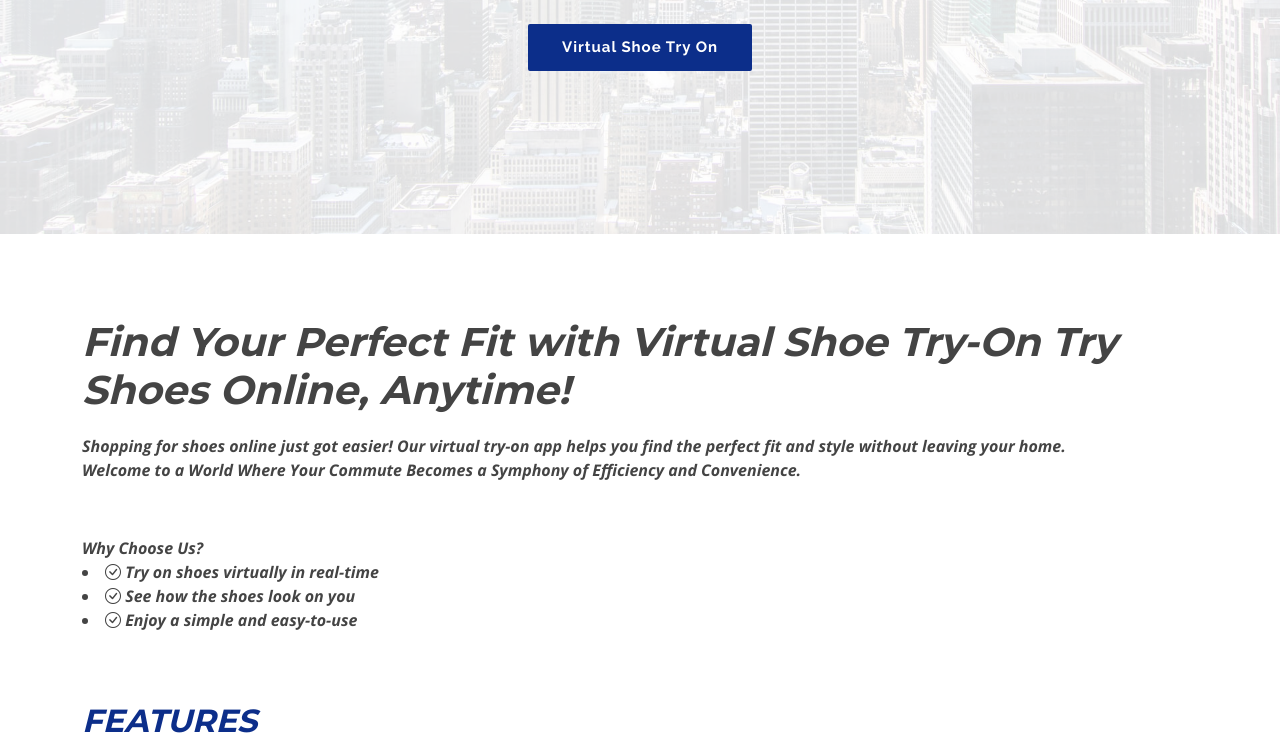
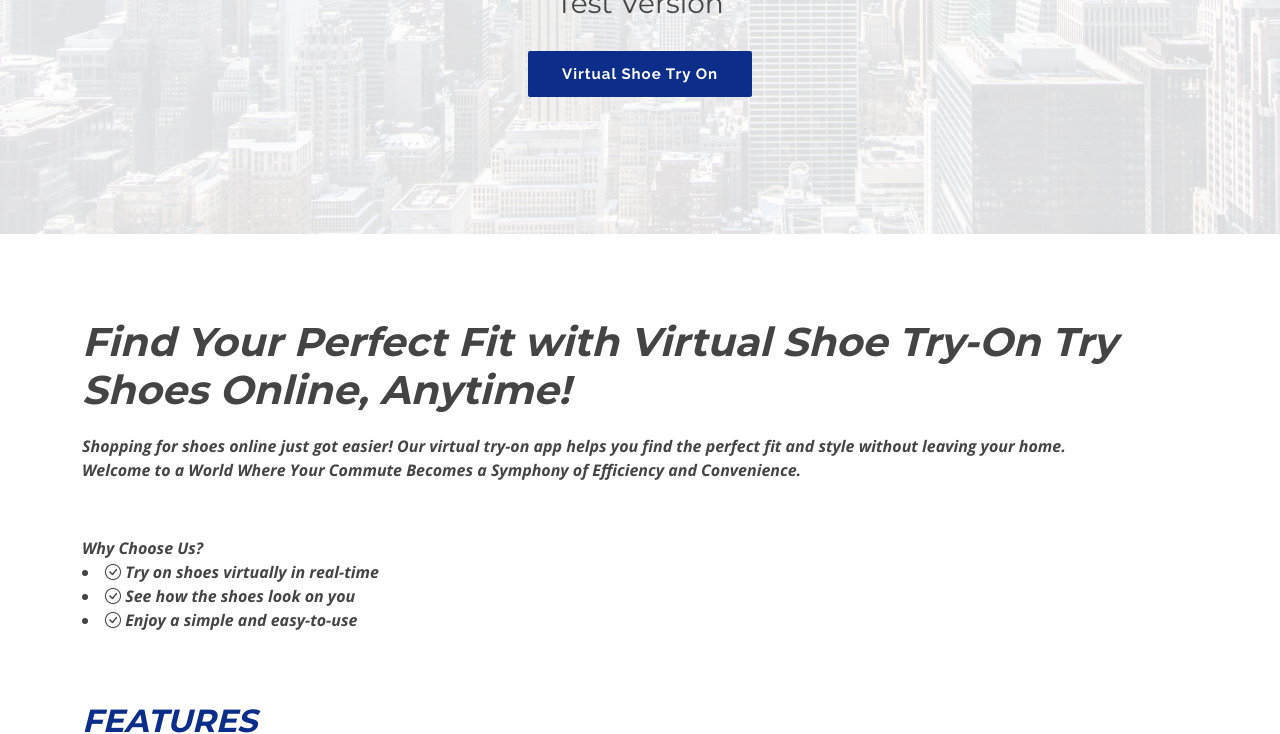
Before and after one commit to bhoomiraut/Shoe-VTON, a plain HTML site: page index.html in a window 1280 px wide. Shown: the part 366-1100 px from the top of the page. Drawn offline with nearby package versions, Linux system fonts and the light colour scheme.

Commit message:
Test Version index.html

```diff
--- a/index.html
+++ b/index.html
@@ -74,6 +74,7 @@
 
     <div class="hero-content" data-aos="fade-up">
       <h2>Try Before You Buy – Virtually!</h2>
+      <h3>Test Version</h3>
       <div>
         <a href="virtualshoetryon.html" class="btn-get-started scrollto">Virtual Shoe Try On</a>
       </div>
```
